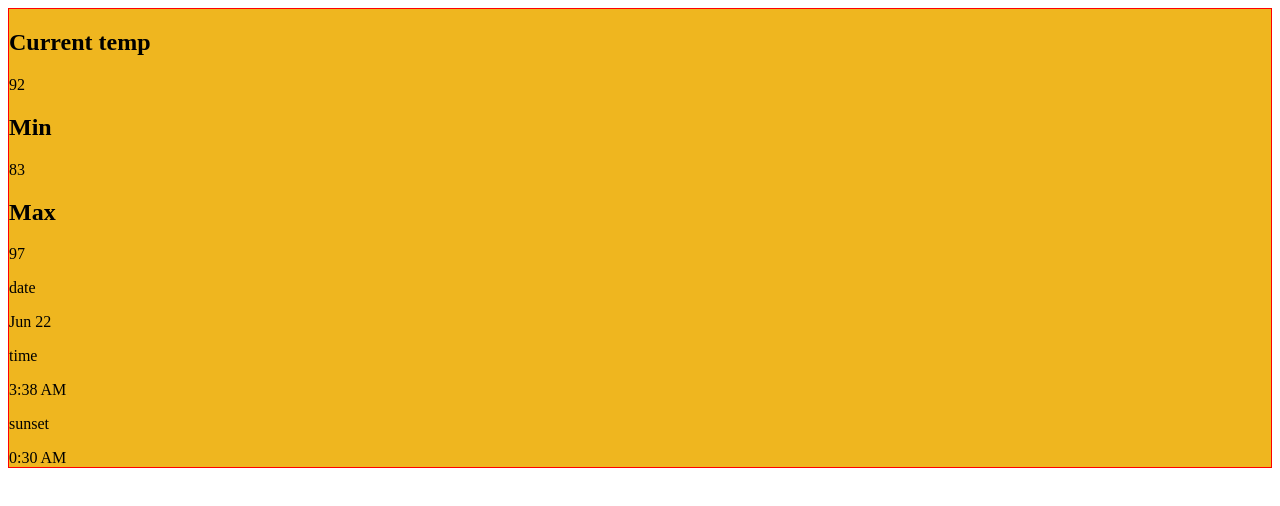
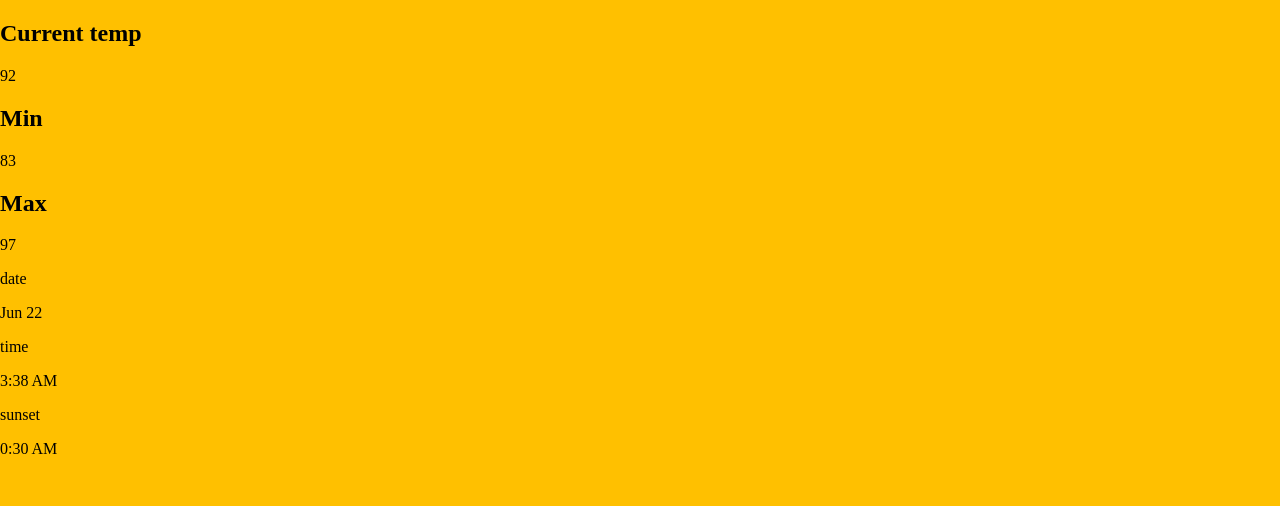
Before and after one commit to aliciahetrick/weather, a React (Vite) app: page / in a window 1280 px wide. Shown: the top 506 px of the page. Built offline with nearby package versions, Linux system fonts and the light colour scheme.

Commit message:
Add css file for whole app

```diff
--- /dev/null
+++ b/src/App.css
@@ -0,0 +1,7 @@
+.App {
+  text-align: center;
+}
+body {
+  margin: 0;
+  background-color: #ffc000;
+}
--- a/src/App.tsx
+++ b/src/App.tsx
@@ -1,20 +1,13 @@
 import CurrentWeather from "./components/CurrentWeather";
 
-import styled from "styled-components";
+import "./App.css";
 
 function App() {
   return (
     <>
-      <Wrapper>
-        <CurrentWeather />
-      </Wrapper>
+      <CurrentWeather />
     </>
   );
 }
 
 export default App;
-
-const Wrapper = styled.div`
-  background-color: #efb61f;
-  border: 1px solid red;
-`;
```
Also changed, not shown: src/index.css (added).
